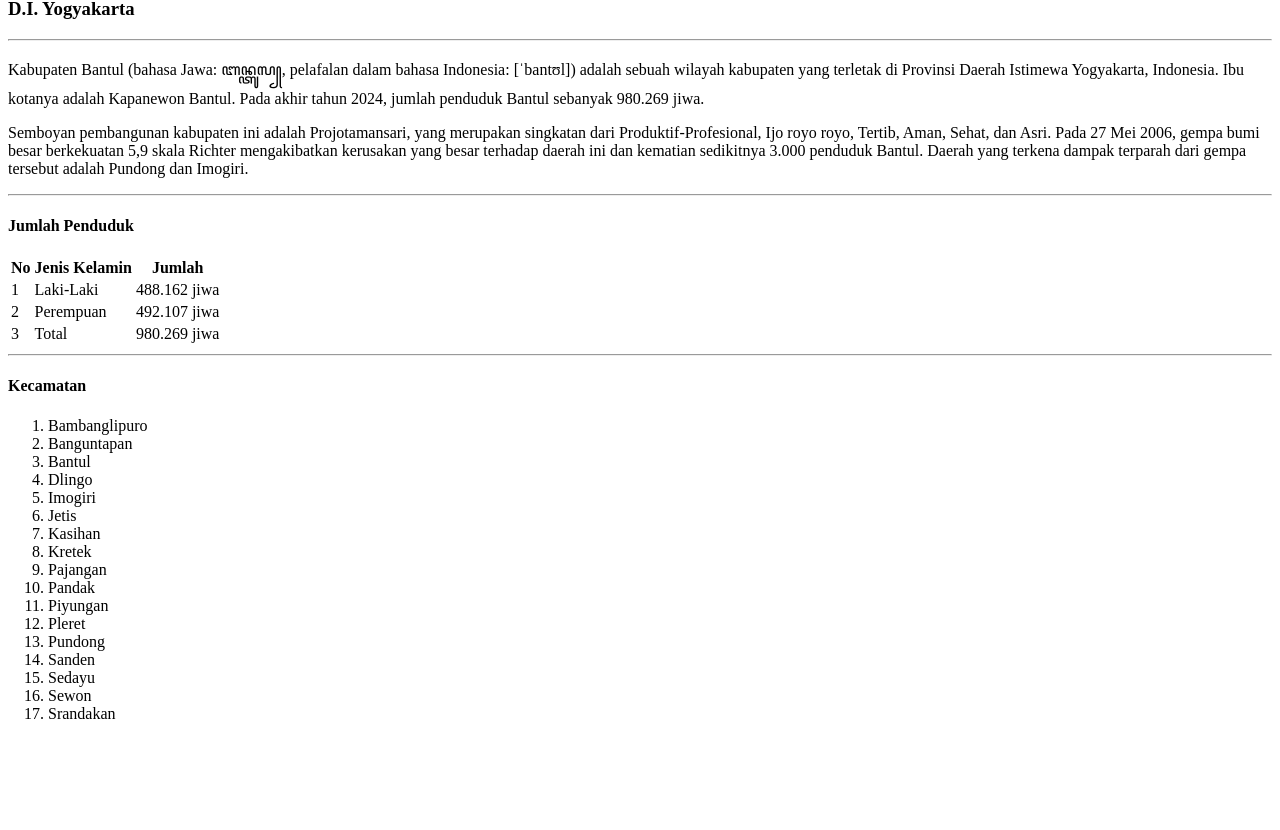
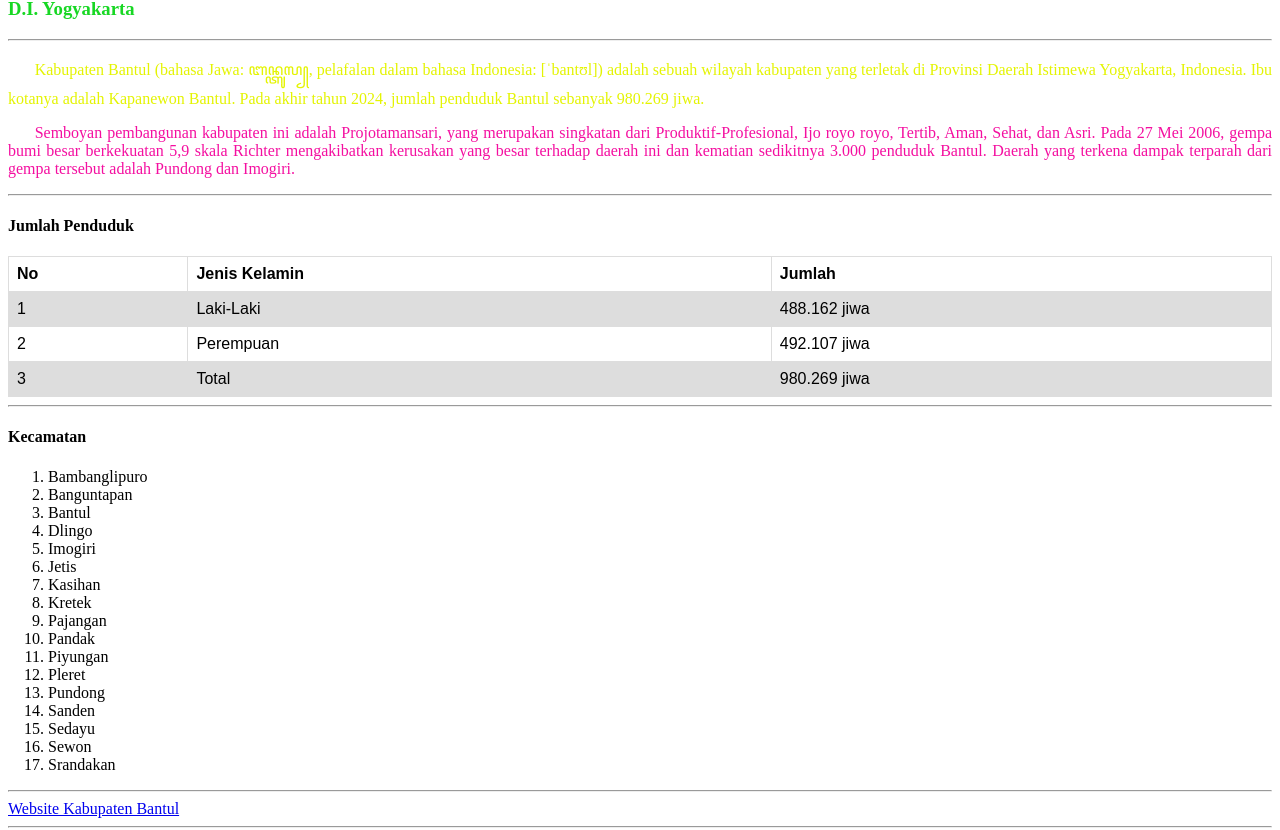
Before and after one commit to idheafp-cell/pgweb2025-acara1, a plain HTML site: page index.html in a window 1280 px wide. Shown: the part 82-912 px from the top of the page. Before the commit the page ends 821 px from the top, so only its background shows below. Drawn offline with Linux system fonts and the light colour scheme.

Commit message:
Menambahkan style, tautan, gambar, dan video youtube

```diff
--- /dev/null
+++ b/app.css
@@ -0,0 +1,34 @@
+h1 {
+        color: rgb(252, 155, 224);
+    }
+h3 {
+    color: rgb(23, 215, 35);
+    }
+#p1 {
+    text-align: justify;
+    text-indent: 20pt;
+    color: rgb(228, 244, 2);
+    }
+
+.p2 {
+    text-align: justify;
+    text-indent: 20pt;
+    color: rgb(244, 15, 160);
+    }
+
+/* Style Table */
+table {
+  font-family: arial, sans-serif;
+  border-collapse: collapse;
+  width: 100%;
+}
+
+td, th {
+  border: 1px solid #dddddd;
+  text-align: left;
+  padding: 8px;
+}
+
+tr:nth-child(even) {
+  background-color: #dddddd;
+}
--- a/index.html
+++ b/index.html
@@ -5,21 +5,23 @@
     <meta charset="UTF-8">
     <meta name="viewport" content="width=device-width, initial-scale=1.0">
     <title>Acara 1 - HTML CSS</title>
+
+    <link rel="stylesheet" href="app.css">
 </head>
 
 <body>
     <main>
         <!-- Judul -->
-        <h1 style="color: red">Kabupaten Bantul</h1>
+        <h1 class="p2">Kabupaten Bantul</h1>
 
         <!-- Sub Judul -->
         <h3>D.I. Yogyakarta</h3>
         <hr>
         <!-- Deskripsi -->
-        <p>Kabupaten Bantul (bahasa Jawa: ꦧꦤ꧀ꦠꦸꦭ꧀, pelafalan dalam bahasa Indonesia: [ˈbantʊl]) adalah sebuah wilayah
+        <p id="p1">Kabupaten Bantul (bahasa Jawa: ꦧꦤ꧀ꦠꦸꦭ꧀, pelafalan dalam bahasa Indonesia: [ˈbantʊl]) adalah sebuah wilayah
             kabupaten yang terletak di Provinsi Daerah Istimewa Yogyakarta, Indonesia. Ibu kotanya adalah Kapanewon
             Bantul. Pada akhir tahun 2024, jumlah penduduk Bantul sebanyak 980.269 jiwa.</p>
-        <p>Semboyan pembangunan kabupaten ini adalah Projotamansari, yang merupakan singkatan dari
+        <p class="p2">Semboyan pembangunan kabupaten ini adalah Projotamansari, yang merupakan singkatan dari
             Produktif-Profesional, Ijo royo royo, Tertib, Aman, Sehat, dan Asri. Pada 27 Mei 2006, gempa bumi besar
             berkekuatan 5,9 skala Richter mengakibatkan kerusakan yang besar terhadap daerah ini dan kematian sedikitnya
             3.000 penduduk Bantul. Daerah yang terkena dampak terparah dari gempa tersebut adalah Pundong dan Imogiri.
@@ -73,6 +75,21 @@
             <li>Sewon</li>
             <li>Srandakan</li>
         </ol>
+
+        <hr>
+
+        <!-- Link -->
+         <a href="https://bantulkab.go.id/beranda.html" target="_blank" rel="noopener noreferrer" title="klik untuk membuka website">Website Kabupaten Bantul</a>
+
+        <hr>
+
+        <!-- image -->
+         <img src="logo-bantul-medium.png" alt="" width="100px" title="Logo Kabupaten Bantul">
+
+        <hr>
+
+        <!-- iframe -->
+        <iframe width="560" height="315" src="https://www.youtube.com/embed/wHCxSBFHwBs?si=EeZ3CC52jER3_9Fl" title="YouTube video player" frameborder="0" allow="accelerometer; autoplay; clipboard-write; encrypted-media; gyroscope; picture-in-picture; web-share" referrerpolicy="strict-origin-when-cross-origin" allowfullscreen></iframe>
     </main>
 </body>
 
```
Also changed, not shown: logo-bantul-medium.png (added).
